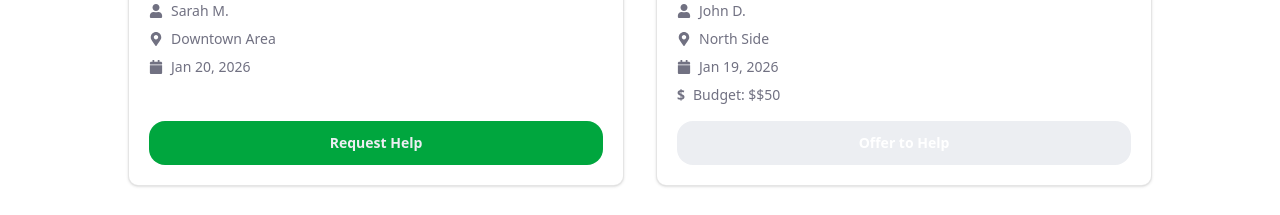
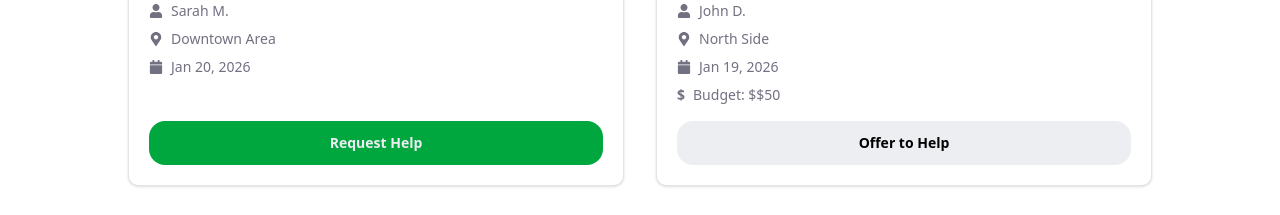
Before and after one commit to MiksuNy/web-project, a React (Vite) app in the folder frontend/: page / in a window 1280 px wide. Shown: the part 1000-1215 px from the top of the page. Built offline with nearby package versions, Linux system fonts and the light colour scheme.

Commit message:
Fix global.css secondary button text style

```diff
--- a/frontend/src/global.css
+++ b/frontend/src/global.css
@@ -207,26 +207,31 @@ html {
 
 
 
-    @layer components {
+@layer components {
   .button-primary {
     @apply w-full rounded-lg py-3 text-sm font-semibold transition;
     background-color: var(--button-primary-bg);
     color: var(--button-primary-text);
   }
+
   .button-primary:hover {
     background-color: var(--button-primary-bg-hover);
   }
+
   .button-primary:active {
     background-color: var(--button-primary-bg-active);
   }
 
   .button-secondary {
     @apply w-full rounded-lg py-3 text-sm font-semibold text-white transition;
-    background-color: #4b5563; /* طوسی مثل عکس */
+    background-color: #4b5563;
+    color: black;
   }
+
   .button-secondary:hover {
     background-color: #374151;
   }
+
   .button-secondary:active {
     background-color: #1f2937;
   }
```
